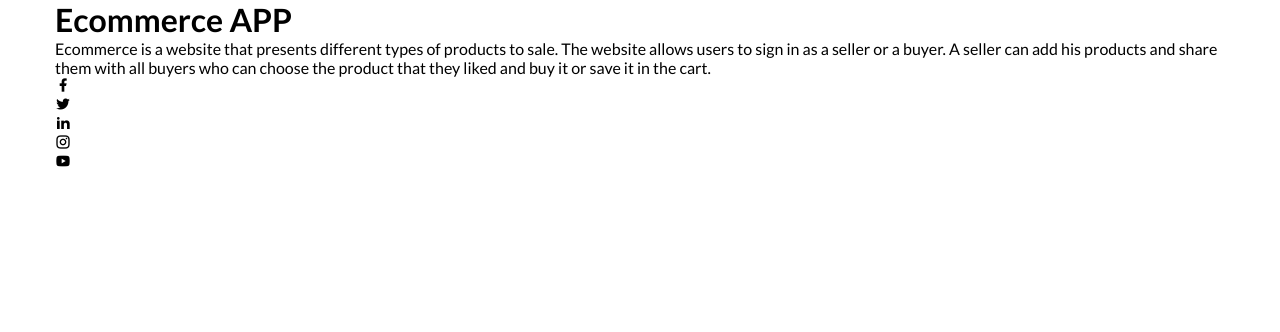
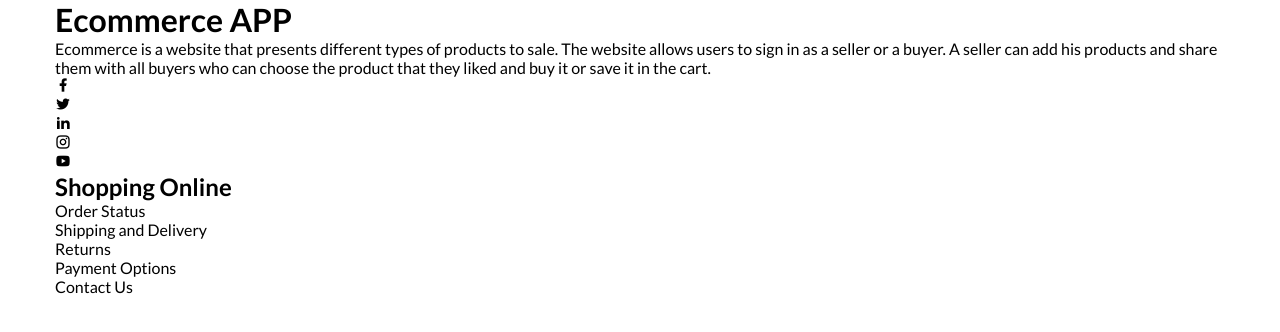
Before and after one commit to GSG-G11/ecommerce-team4, a plain HTML site: page index.html in a window 1280 px wide. Drawn offline with nearby package versions, Linux system fonts and the light colour scheme.

Commit message:
add Shopping Online section Relates #7

```diff
--- a/index.html
+++ b/index.html
@@ -53,6 +53,16 @@
             <li><a href="#"><i class="ri-youtube-fill"></i></a></li>
           </ul>
         </div>
+        <div class="left-footer">
+          <h2>Shopping Online</h2>
+          <ul class="shopping-online">
+            <li><a href="#">Order Status</a></li>
+            <li><a href="#">Shipping and Delivery</a></li>
+            <li><a href="#">Returns</a></li>
+            <li><a href="#">Payment Options</a></li>
+            <li><a href="#">Contact Us</a></li>
+          </ul>
+        </div>
       </div>
     </footer>
     <!-- End Page Footer -->
```
